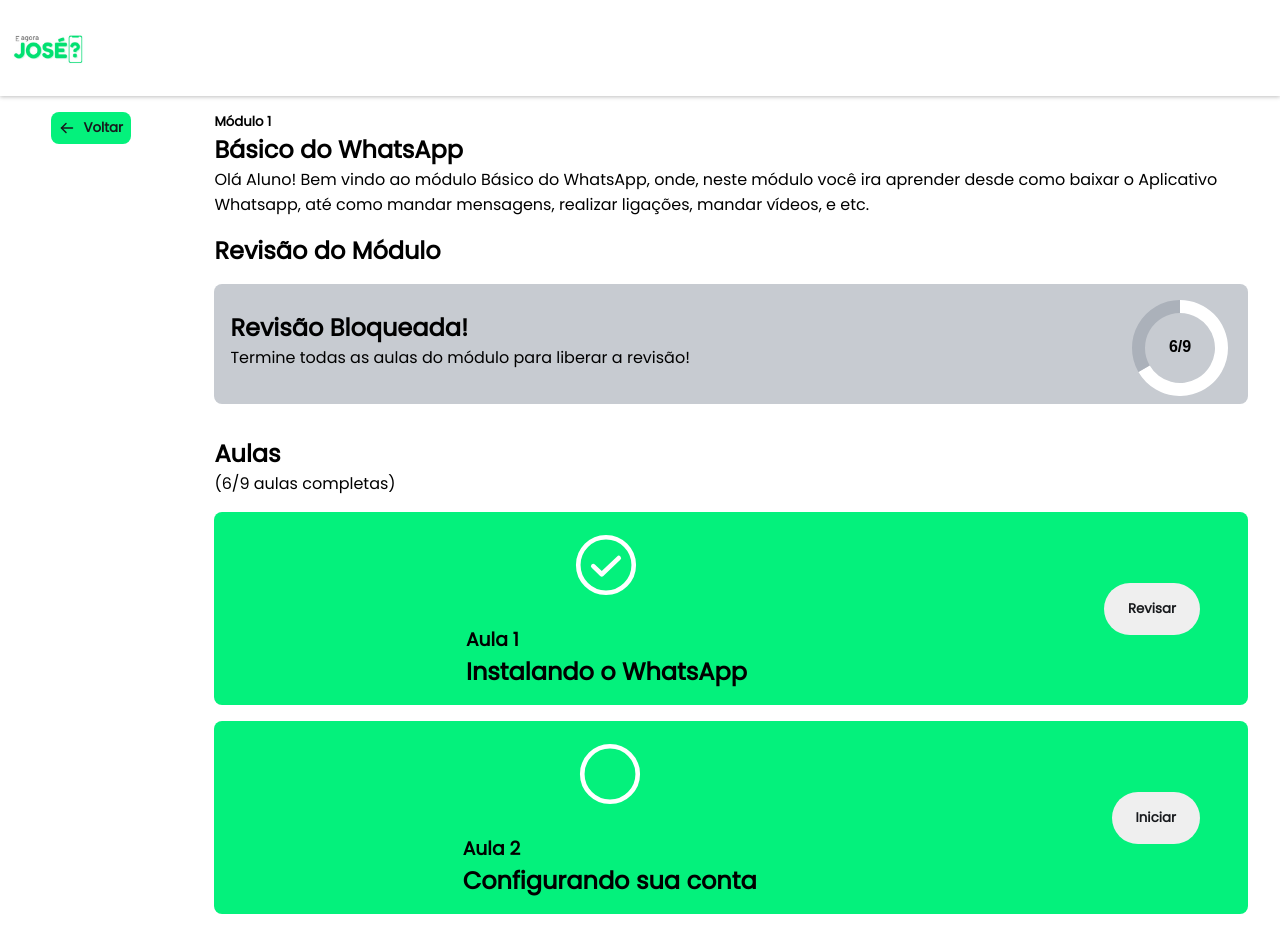
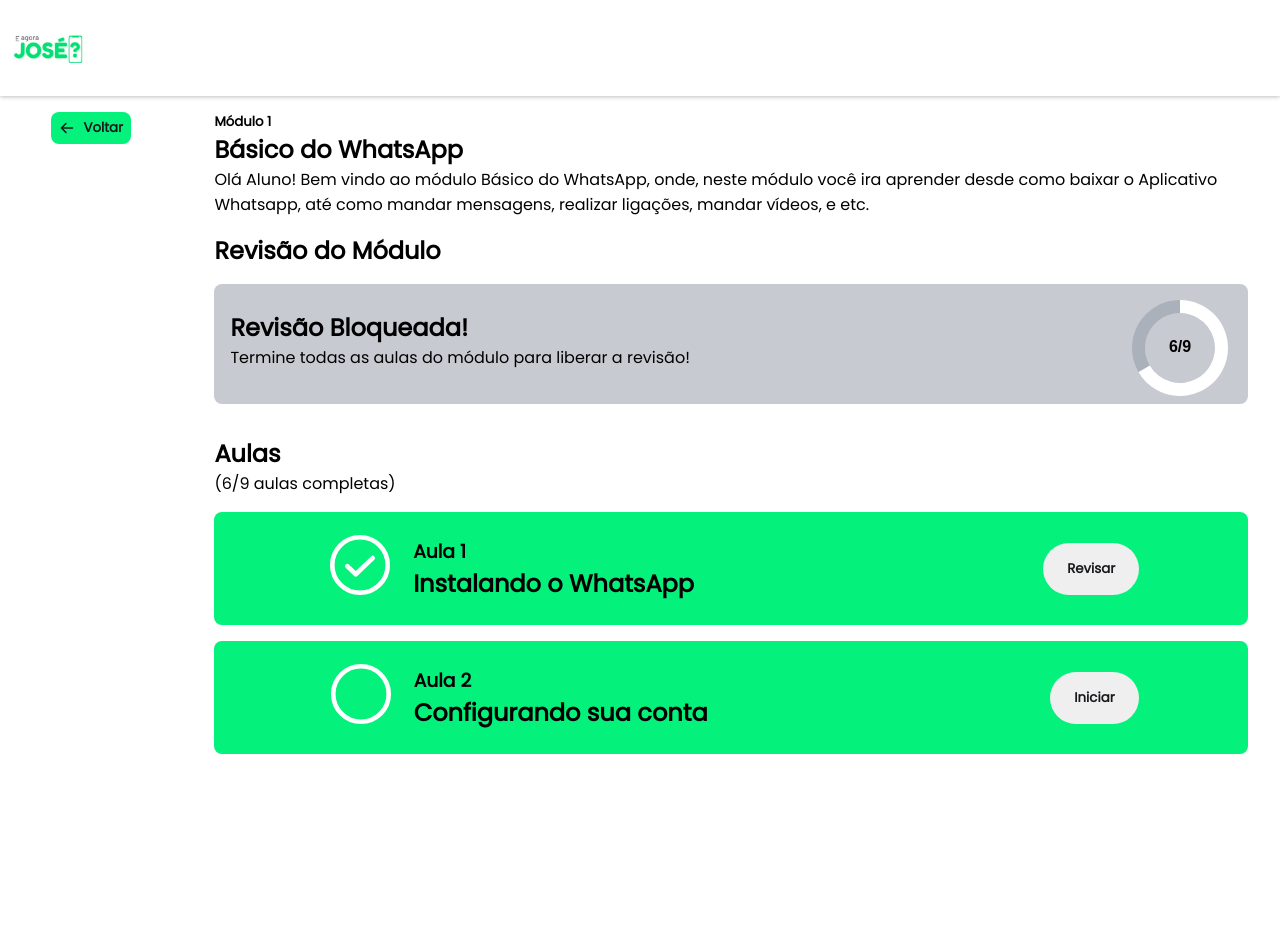
Before and after one commit to ThiagoBonito/and-now-jose, a React (Vite) app: page /Home/Modules/Whatsapp in a window 1280 px wide. After the commit the page ends 800 px from the top, so only its background shows below. Built offline with nearby package versions, Linux system fonts and the light colour scheme.

Commit message:
fix(*): flex-direction card

```diff
--- a/src/components/ClassCard/index.tsx
+++ b/src/components/ClassCard/index.tsx
@@ -10,7 +10,6 @@ type ClassCardProps = {
 export const ClassCard = ({ id, title, isFinished }: ClassCardProps) => {
   return (
     <ClassModule>
-      <div className="align">
       <div className="contentClass">
         <div>
           {isFinished ? (
@@ -27,7 +26,6 @@ export const ClassCard = ({ id, title, isFinished }: ClassCardProps) => {
       <div className="goClass">
         <button>{isFinished ? "Revisar" : "Iniciar"}</button>
       </div>
-      </div>
     </ClassModule>
   );
 };
--- a/src/components/ClassCard/styles.ts
+++ b/src/components/ClassCard/styles.ts
@@ -3,7 +3,7 @@ import styled from "styled-components";
 export const ClassModule = styled.div`
   display: flex;
   flex: 1;
-  flex-direction: column;
+  flex-direction: row;
   justify-content: center;
   align-items: space-between;
   background-color: ${(props) => props.theme["green-300"]};
@@ -11,15 +11,9 @@ export const ClassModule = styled.div`
   padding: 1rem;
   margin-bottom: 1rem;
 
-  .align {
-    display: flex !important;
-    flex-direction: row !important;
-    justify-content: space-between !important;
-  }
-
   .contentClass {
     display: flex;
-    flex-direction: row;
+    flex-direction: row !important;
     align-items: center;
     gap: 1rem;
   }
--- a/src/pages/Modules/WhatsApp/styles.ts
+++ b/src/pages/Modules/WhatsApp/styles.ts
@@ -2,6 +2,7 @@ import styled from "styled-components";
 
 export const ClassContainer = styled.div`
   display: flex;
+  flex-direction: row;
   flex: 1;
   margin-top: 1rem;
 
```
Lines whose indentation alone changed are shown as unchanged.
